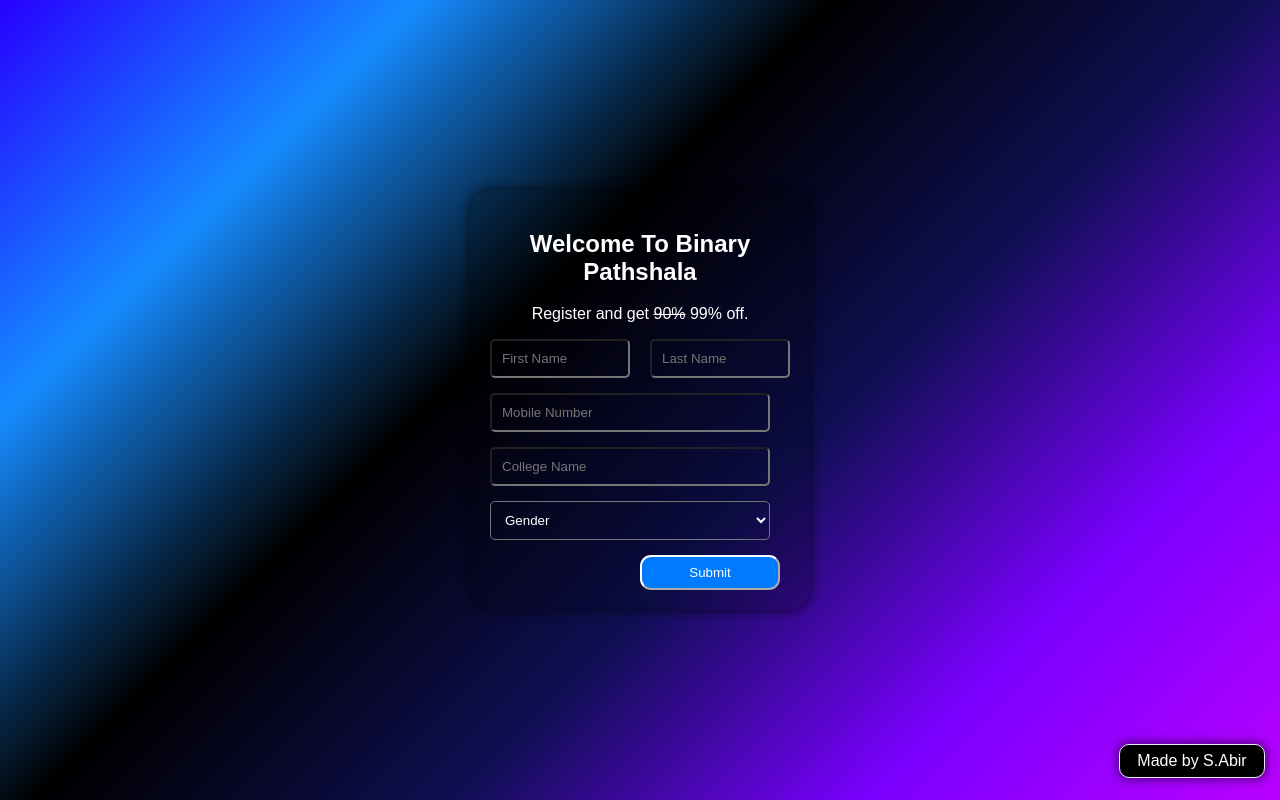
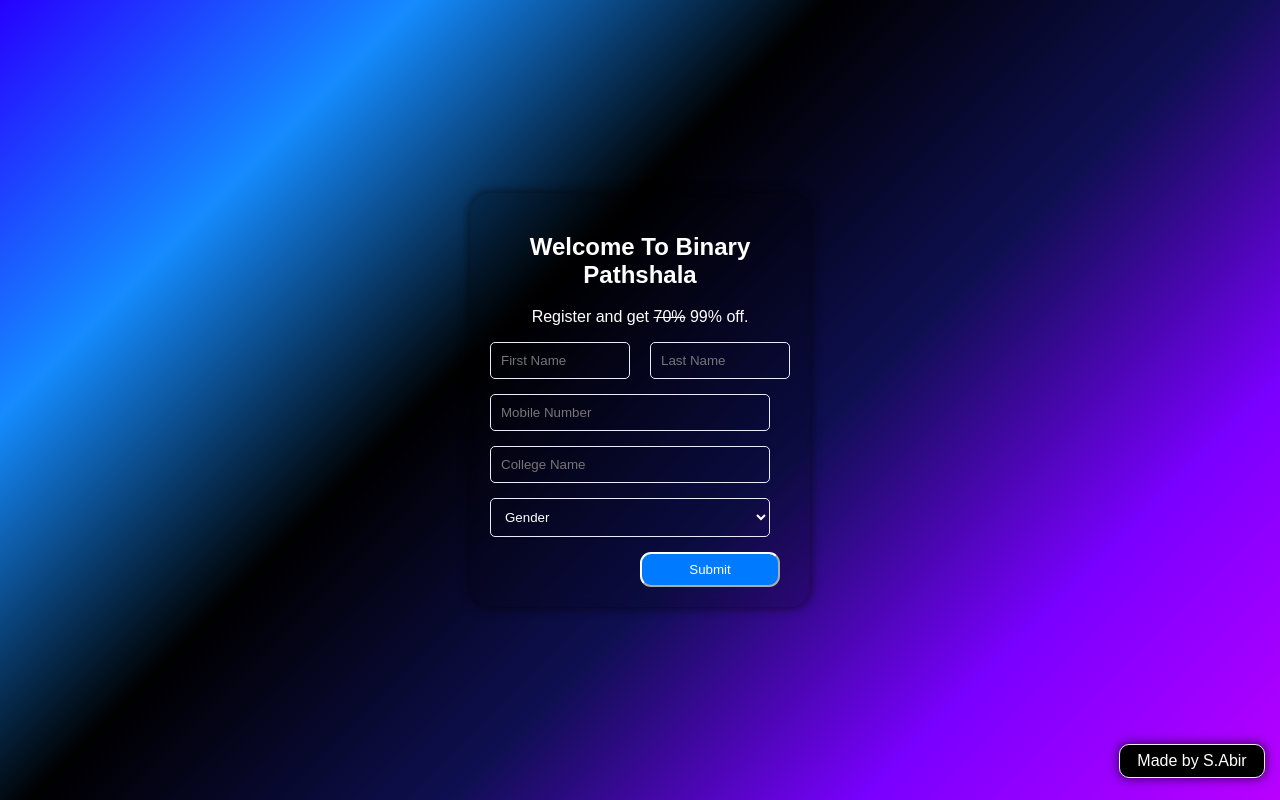
Before and after one commit to Shahariahtml/binarypathshala, a plain HTML site: page index.html in a window 1280 px wide. Drawn offline with Linux system fonts and the light colour scheme; some packages are replaced by stand-ins of ours; a script that the page names is missing.

Commit message:
Update index.html

```diff
--- a/index.html
+++ b/index.html
@@ -73,7 +73,7 @@
       width: calc(100% - 20px);
       padding: 10px;
       margin-bottom: 15px;
-      border: 1 px solid #eaeaff;
+      border: 1px solid #eaeaff;
       border-radius: 5px;
       box-sizing: border-box;
       transition: border-color 0.3s ease;
@@ -83,7 +83,7 @@
     }
 input:hover{
 transform:scale(1.15);
-transition: transform .5s ease;
+transition: transform .2s ease;
 }
 
 
@@ -184,7 +184,7 @@ transition: transform .5s ease;
   <div class="registration-form">
     <h2 class="w">Welcome To Binary
     Pathshala    </h2>
-    <p style="text-align: center;">Register and get <del>90%</del> 99% off.</p>
+    <p style="text-align: center;">Register and get <del>70%</del> 99% off.</p>
     <div class="name-container">
       <input type="text" id="firstName" placeholder="First Name" required>
       <input type="text" id="lastName" placeholder="Last Name" required>
```
